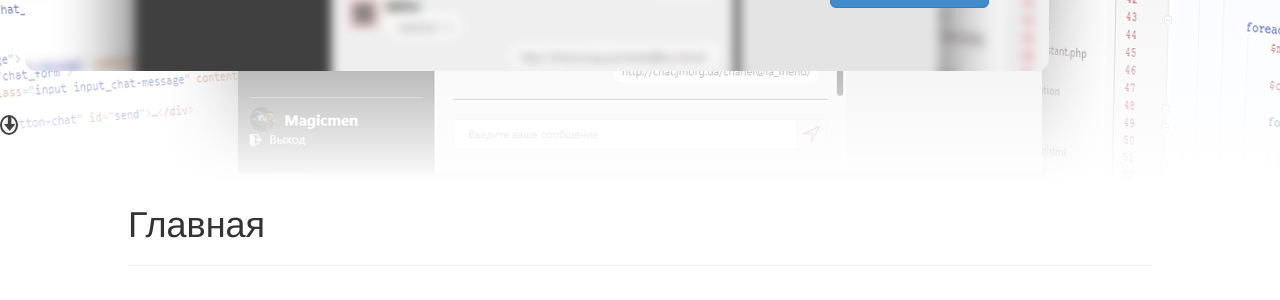
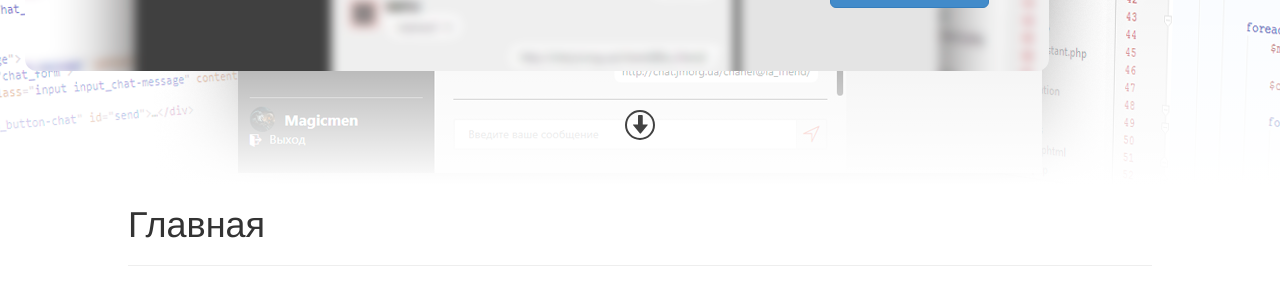
Before and after one commit to jm-organization/jm-organization.github.io, a Jekyll site: the page built from index.html, in a window 1280 px wide. Shown: the part 345-645 px from the top of the page. Built offline with Jekyll 4.4.1, drawn with Linux system fonts in a browser that asks for light colours.

Commit message:
изменения в позиционировании объектов

```diff
--- a/assets/css/main.css
+++ b/assets/css/main.css
@@ -68,13 +68,16 @@
       z-index: 5896; }
     .jm-header .jm-warp a[data-href="@content"] {
       width: 30px;
+      height: 100%;
       margin: 0 auto;
       background: transparent;
       border: 2px solid #424242;
       border-radius: 50%;
       line-height: 30px;
       color: #424242;
-      padding: 0 auto; }
+      display: block;
+      font-size: 19px;
+      padding: 0 3px; }
   .jm-header .jm-layer2 {
     height: 320px;
     position: absolute;
--- a/assets/css/main.sass
+++ b/assets/css/main.sass
@@ -78,13 +78,16 @@
       z-index: $maxZIndex - 2
     a[data-href="@content"]
       width: $menuHeight - 18px
+      height: 100%
       margin: 0 auto
       background: transparent
       border: $heavyBorder $darkColor
       border-radius: 50%
       line-height: $menuHeight - 18px
       color: $darkColor
-      padding: 0 auto
+      display: block
+      font-size: 19px
+      padding: 0 3px
 
 
   .jm-layer2
```
